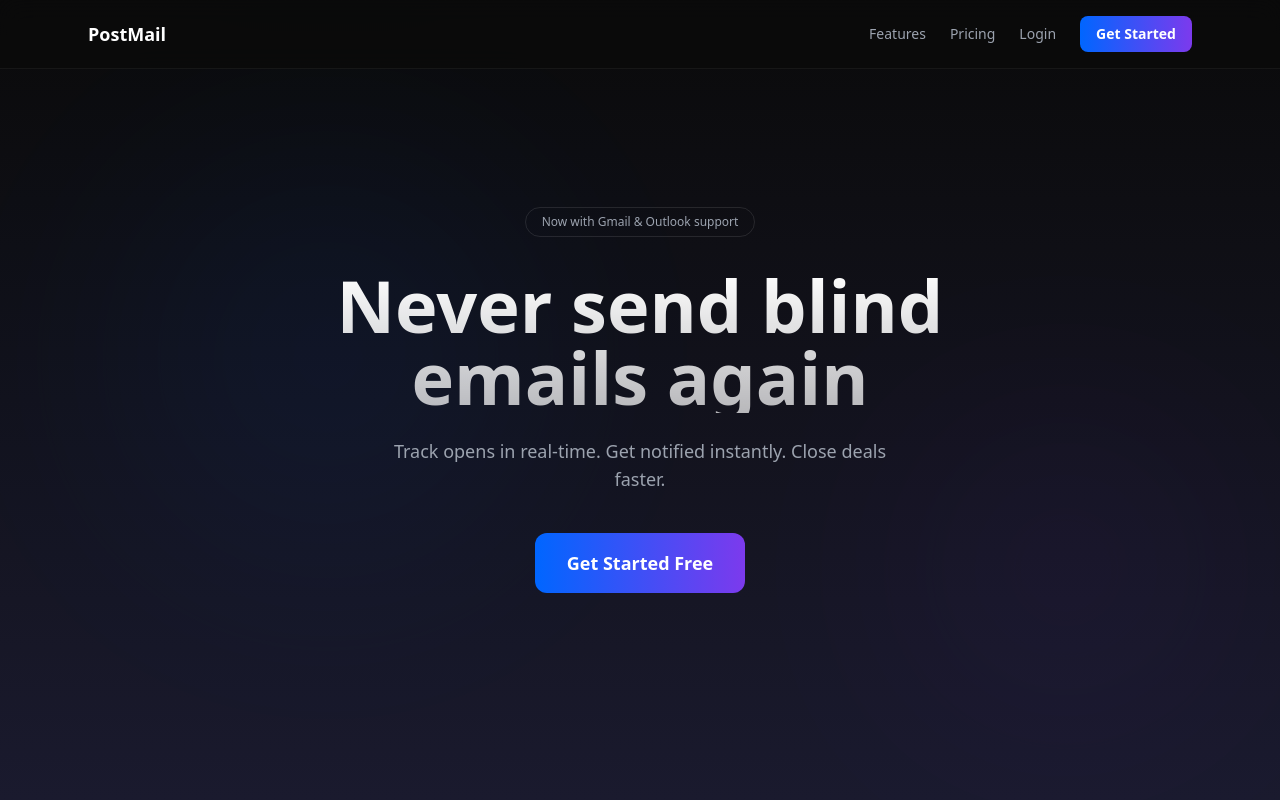
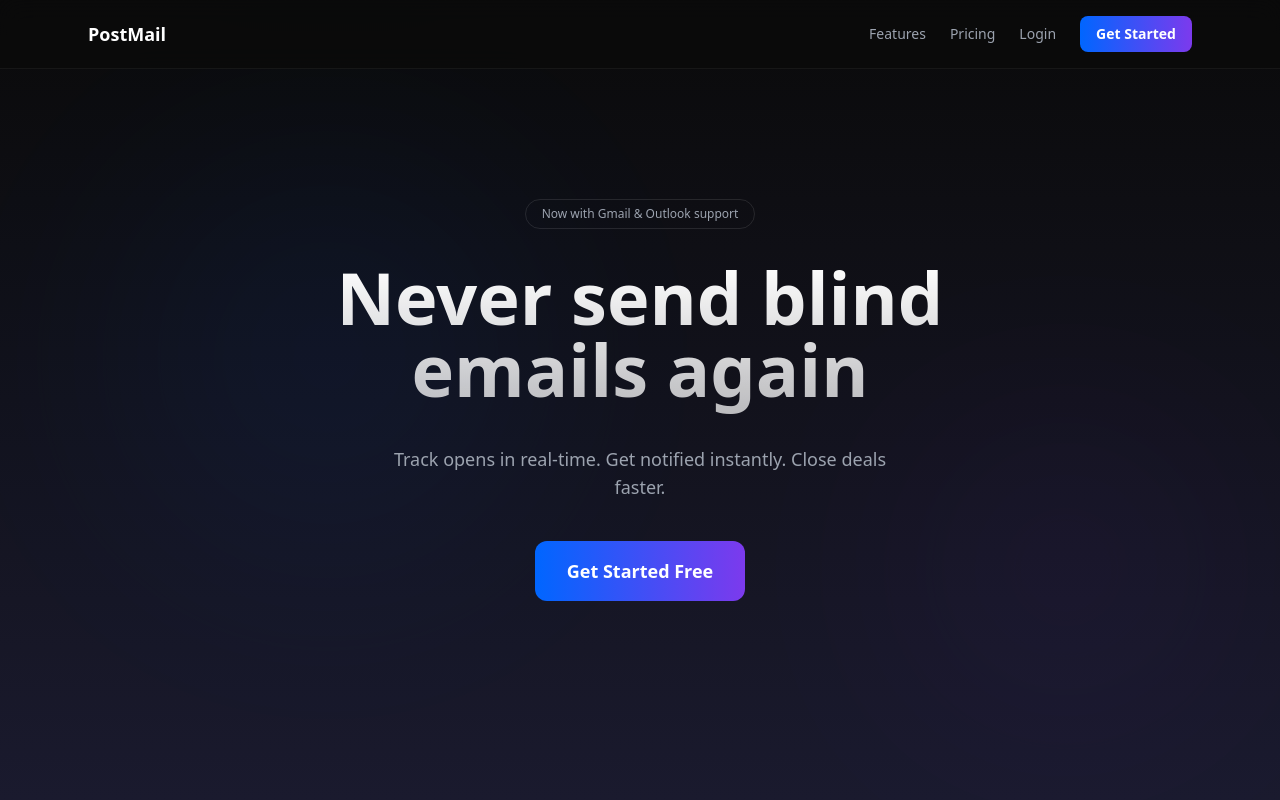
Before and after one commit to krish-p25/postmail, a React (Vite) app in the folder apps/dashboard/: page / in a window 1280 px wide. Shown: the top 800 px of the page. Built offline with nearby package versions, Linux system fonts and the light colour scheme; no server answers.

Commit message:
fix: add bottom padding to hero headline to prevent descender clipping
Co-Authored-By: Claude Opus 4.6 <noreply@anthropic.com>

```diff
--- a/apps/dashboard/src/pages/Home.tsx
+++ b/apps/dashboard/src/pages/Home.tsx
@@ -35,7 +35,7 @@ function Hero() {
         </div>
 
         {/* Headline */}
-        <h1 className="bg-gradient-to-b from-white to-white/70 bg-clip-text text-5xl font-extrabold leading-tight text-transparent md:text-7xl">
+        <h1 className="bg-gradient-to-b from-white to-white/70 bg-clip-text pb-4 text-5xl font-extrabold leading-tight text-transparent md:text-7xl">
           Never send blind
           <br />
           emails again
```
